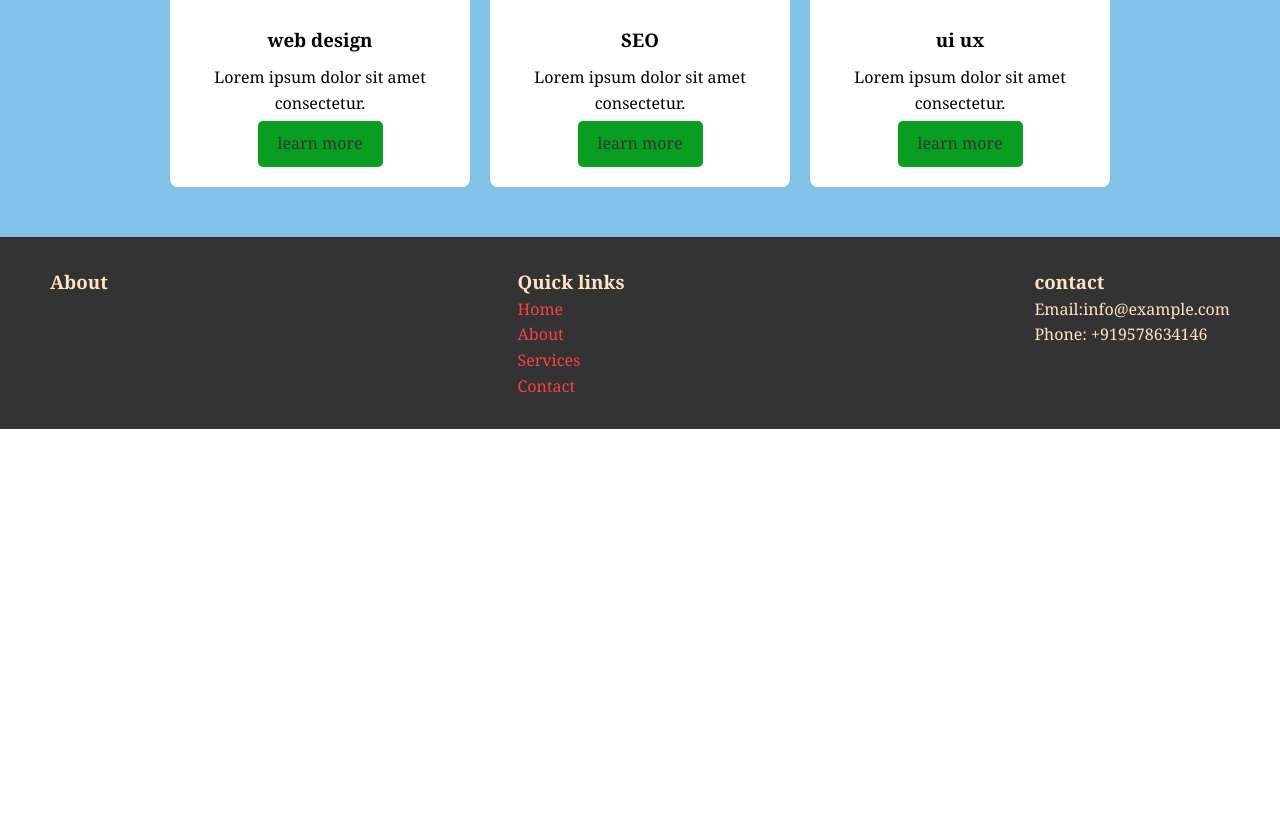
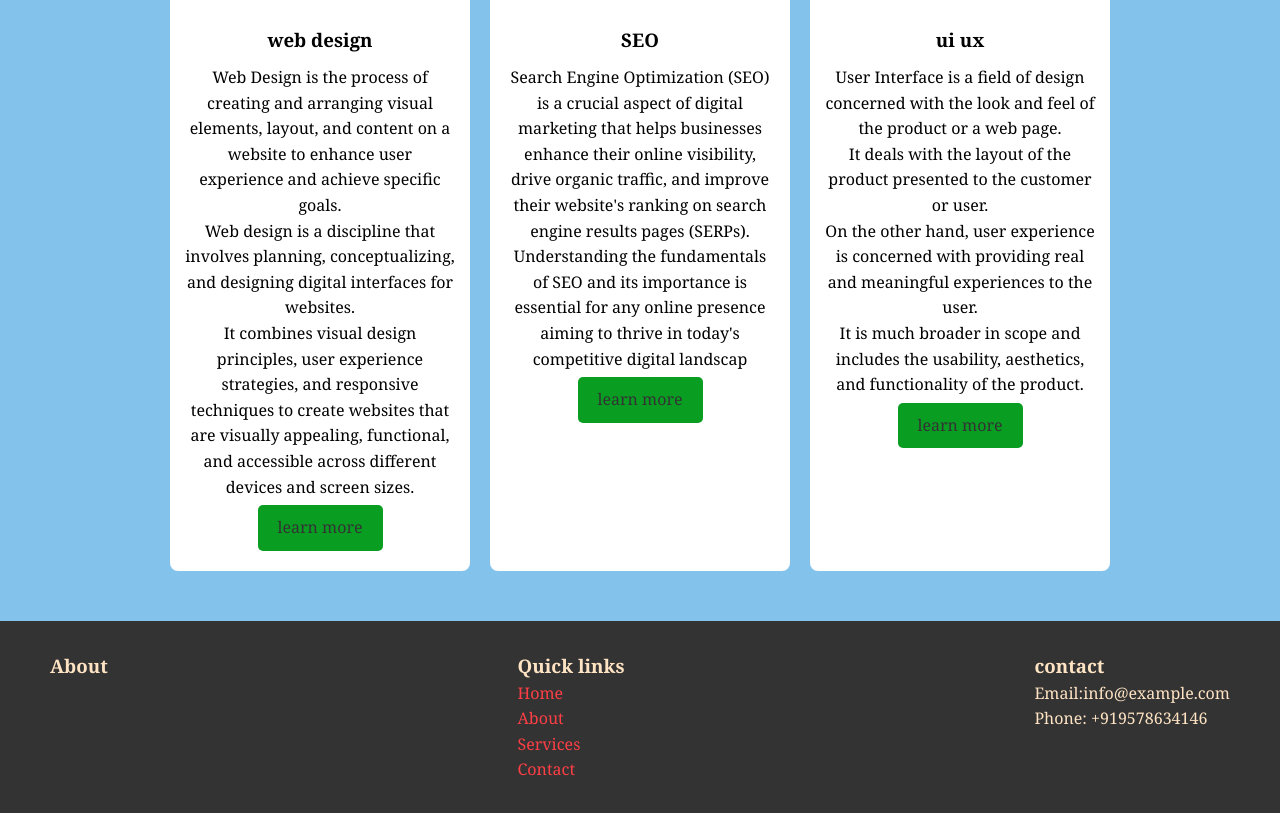
Before and after one commit to madhudivraniya-ux/3_HTML_CSS_UI_Semanic-tags, a plain HTML site: page index.html in a window 1280 px wide. Shown: the part 1849-2662 px from the top of the page. Before the commit the page ends 2278 px from the top, so only its background shows below. Drawn offline with Linux system fonts and the light colour scheme.

Commit message:
Update index.html

```diff
--- a/index.html
+++ b/index.html
@@ -81,7 +81,10 @@
                 <img src="https://images.unsplash.com/photo-1602576666092-bf6447a729fc?w=600&auto=format&fit=crop&q=60&ixlib=rb-4.1.0&ixid=M3wxMjA3fDB8MHxzZWFyY2h8NDN8fHdlYiUyMGRlc2lnbnxlbnwwfHwwfHx8MA%3D%3D"
                 alt="web"/>
                 <h3>web design</h3>
-                <p>Lorem ipsum dolor sit amet consectetur.</p>
+                  <p>Web Design is the process of creating and arranging visual elements, layout, and content on a website to enhance user experience and achieve specific goals. <br>
+                Web design is a discipline that involves planning, conceptualizing, and designing digital interfaces for websites.<br>
+                It combines visual design principles, user experience strategies, and responsive techniques to create websites that are visually appealing, functional, and accessible across different devices and screen sizes. </p>
+
                 <a class="btn" href="#">learn more</a>
             </article>
 
@@ -89,7 +92,7 @@
                 <img src="https://images.unsplash.com/photo-1684835609103-57dc56e07433?w=600&auto=format&fit=crop&q=60&ixlib=rb-4.1.0&ixid=M3wxMjA3fDB8MHxzZWFyY2h8MjZ8fHNlb3xlbnwwfHwwfHx8MA%3D%3D"
                 alt="web"/>
                 <h3>SEO</h3>
-                <p>Lorem ipsum dolor sit amet consectetur.</p>
+                <p>Search Engine Optimization (SEO) is a crucial aspect of digital marketing that helps businesses enhance their online visibility, drive organic traffic, and improve their website's ranking on search engine results pages (SERPs). Understanding the fundamentals of SEO and its importance is essential for any online presence aiming to thrive in today's competitive digital landscap</p>
                 <a class="btn" href="#">learn more</a>
             </article>
 
@@ -98,7 +101,10 @@
                 <img src="https://images.unsplash.com/photo-1586717791821-3f44a563fa4c?w=600&auto=format&fit=crop&q=60&ixlib=rb-4.1.0&ixid=M3wxMjA3fDB8MHxzZWFyY2h8NHx8dWklMjB1eCUyMGRlc2lnbnxlbnwwfHwwfHx8MA%3D%3D"
                 alt="web"/>
                 <h3>ui ux</h3>
-                <p>Lorem ipsum dolor sit amet consectetur.</p>
+                <p>User Interface is a field of design concerned with the look and feel of the product or a web page. <br>
+                It deals with the layout of the product presented to the customer or user.
+                <br>On the other hand, user experience is concerned with providing real and meaningful experiences to the user.<br>
+                It is much broader in scope and includes the usability, aesthetics, and functionality of the product.</p>
                 <a class="btn" href="#">learn more</a>
             </article>
 
```
